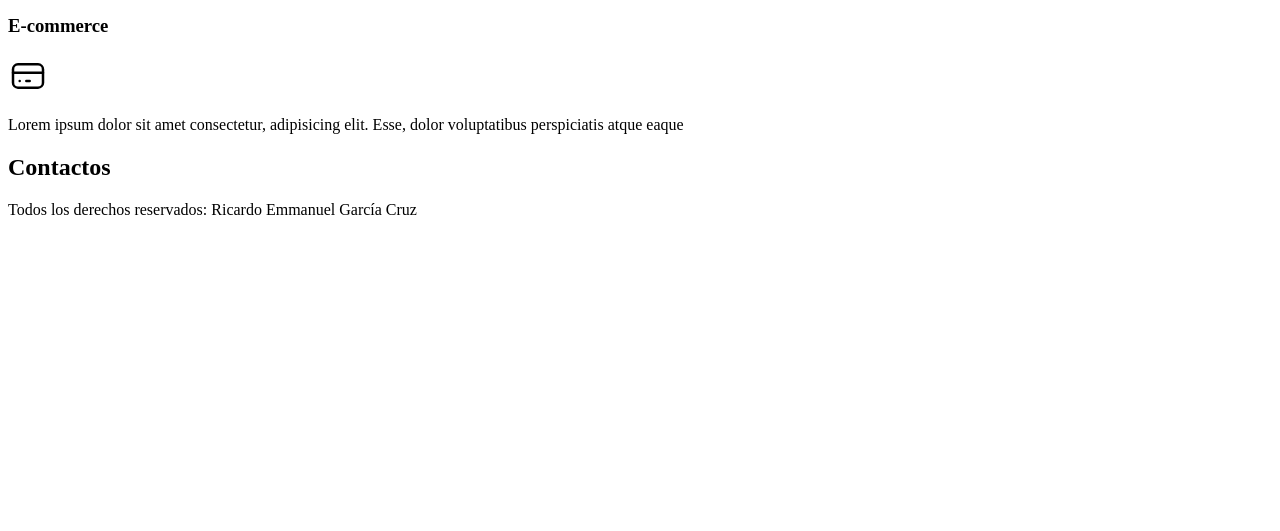
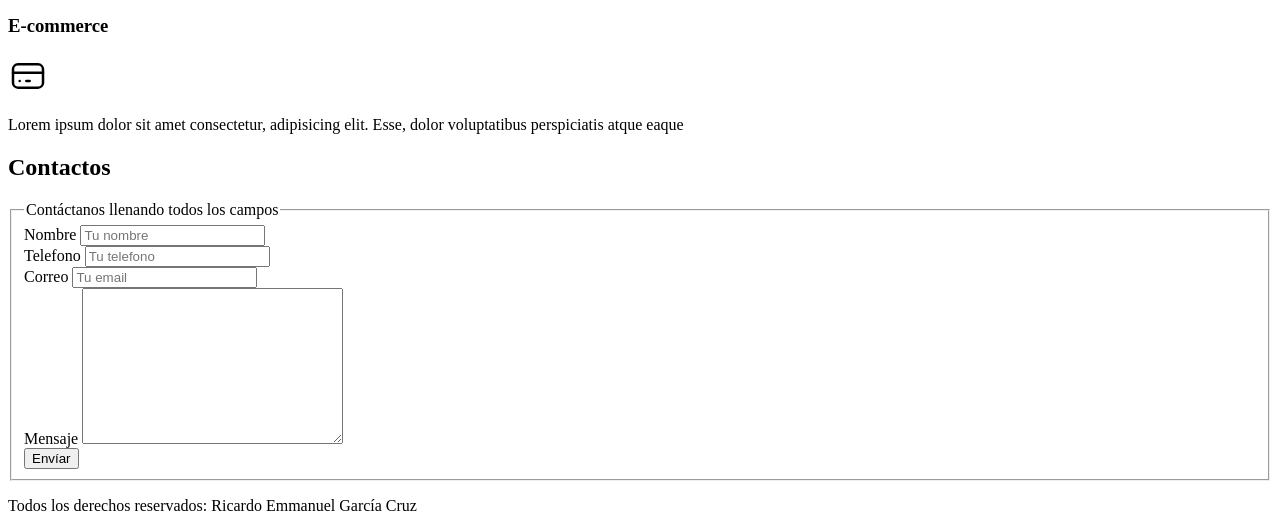
Before and after one commit to Ricardo-gc/freelancer, a plain HTML site: page index.html in a window 1280 px wide. Shown: the part 651-1182 px from the top of the page. Before the commit the page ends 886 px from the top, so only its background shows below. Drawn offline with Linux system fonts and the light colour scheme.

Commit message:
Estructura HTML completa

```diff
--- a/index.html
+++ b/index.html
@@ -80,7 +80,29 @@
     <section>
         <h2>Contactos</h2>
         <form action="">
+            <fieldset>
+                <legend>Contáctanos llenando todos los campos</legend>
+                <div>
+                    <label for="">Nombre</label>
+                    <input type="text" placeholder="Tu nombre" name="" id="">
+                </div>
+                <div>
+                    <label for="">Telefono</label>
+                    <input type="tel" placeholder="Tu telefono">
+                </div>
+                <div>
+                    <label for="">Correo</label>
+                    <input type="email" placeholder="Tu email">
+                </div>
+                <div>
+                    <label for="">Mensaje</label>
+                    <textarea name="" id="" cols="30" rows="10"></textarea>
+                </div>
+                <div>
+                    <input type="submit" name="" value="Envíar">
+                </div>
 
+            </fieldset>
         </form>
     </section>
 
```
